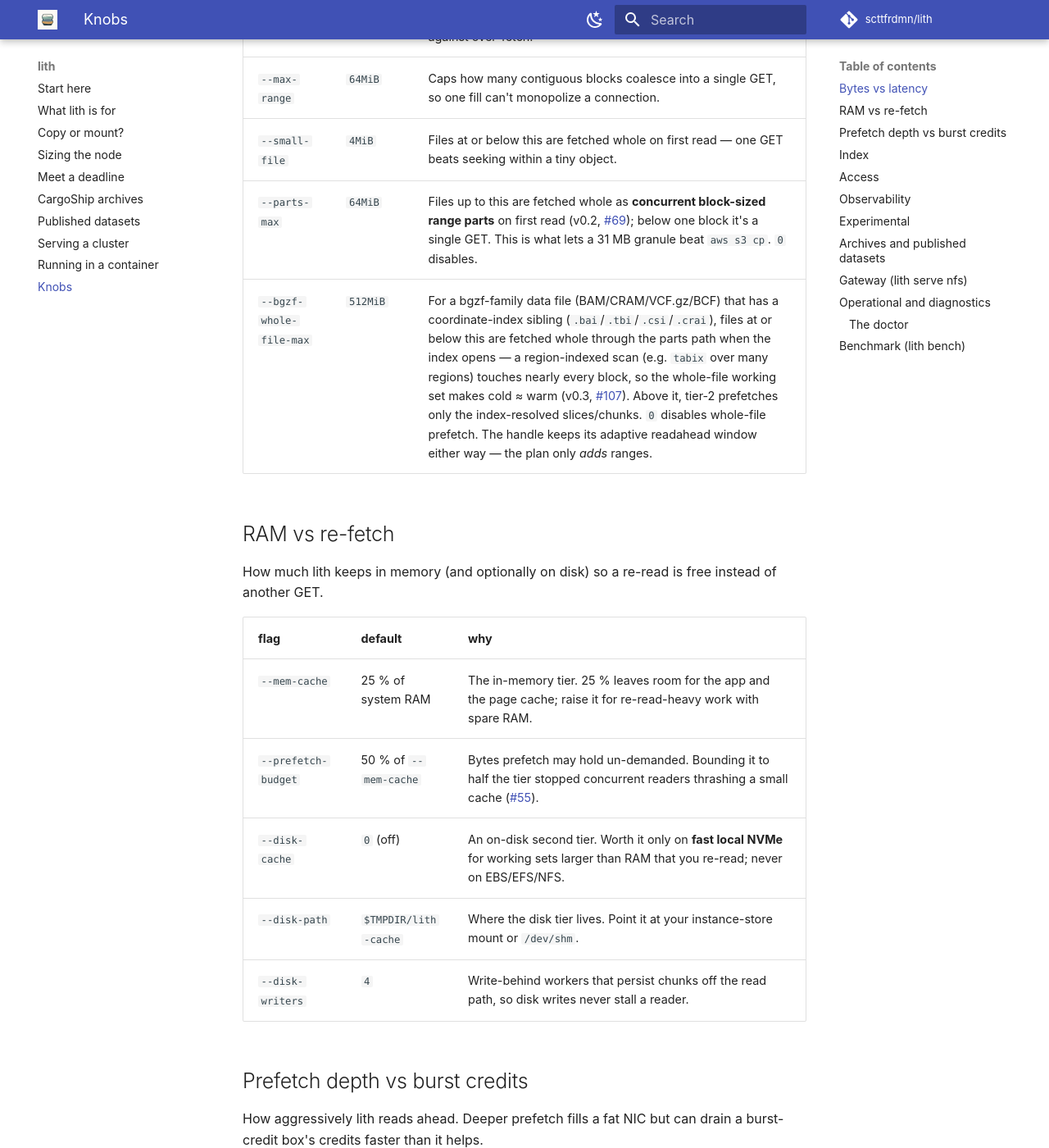
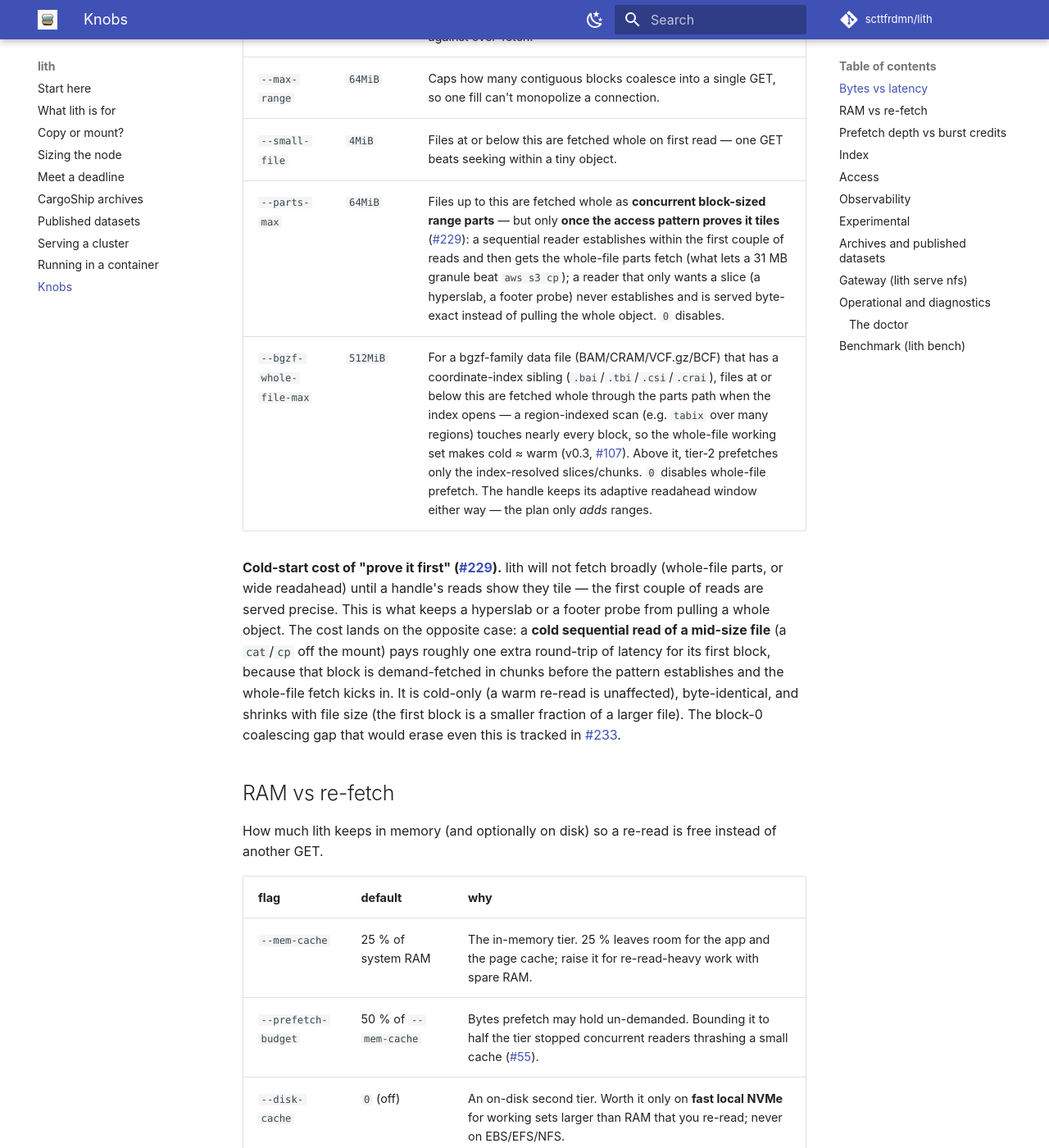
Before and after one commit to scttfrdmn/lith, an MkDocs documentation site: the page built from docs/knobs.md, in a window 1280 px wide and 1400 px high, scrolled down 519 px. Shown: the whole window at 82% size. Built offline with MkDocs 1.6.1 and Material for MkDocs 9.7.7, drawn with Linux system fonts in a browser that asks for light colours; comment, search, counter and statistics services are not loaded.

Commit message:
docs(#229): state the cold-start cost of establish-before-broad-fetch
knobs.md: --parts-max fires once the access pattern tiles, not at open; and a
cold sequential read of a mid-size file pays ~1 extra round-trip for block 0
before the whole-file fetch kicks in (cold-only, byte-identical, size-decaying).
Points at #233 for the block-0 coalescing gap. Stated where a user meets the
tradeoff, like the gateway-is-a-funnel note.

```diff
--- a/docs/knobs.md
+++ b/docs/knobs.md
@@ -15,8 +15,17 @@ bandwidth on bytes you won't use.
 | `--block-size` | `8MiB` | The fill/readahead unit — a run of 1 MiB cache chunks coalesced into one range GET. 8 MiB balances round-trip amortization against over-fetch. |
 | `--max-range` | `64MiB` | Caps how many contiguous blocks coalesce into a single GET, so one fill can't monopolize a connection. |
 | `--small-file` | `4MiB` | Files at or below this are fetched whole on first read — one GET beats seeking within a tiny object. |
-| `--parts-max` | `64MiB` | Files up to this are fetched whole as **concurrent block-sized range parts** on first read (v0.2, [#69](https://github.com/scttfrdmn/lith/issues/69)); below one block it's a single GET. This is what lets a 31 MB granule beat `aws s3 cp`. `0` disables. |
+| `--parts-max` | `64MiB` | Files up to this are fetched whole as **concurrent block-sized range parts** — but only **once the access pattern proves it tiles** ([#229](https://github.com/scttfrdmn/lith/issues/229)): a sequential reader establishes within the first couple of reads and then gets the whole-file parts fetch (what lets a 31 MB granule beat `aws s3 cp`); a reader that only wants a slice (a hyperslab, a footer probe) never establishes and is served byte-exact instead of pulling the whole object. `0` disables. |
 | `--bgzf-whole-file-max` | `512MiB` | For a bgzf-family data file (BAM/CRAM/VCF.gz/BCF) that has a coordinate-index sibling (`.bai`/`.tbi`/`.csi`/`.crai`), files at or below this are fetched whole through the parts path when the index opens — a region-indexed scan (e.g. `tabix` over many regions) touches nearly every block, so the whole-file working set makes cold ≈ warm (v0.3, [#107](https://github.com/scttfrdmn/lith/issues/107)). Above it, tier-2 prefetches only the index-resolved slices/chunks. `0` disables whole-file prefetch. The handle keeps its adaptive readahead window either way — the plan only *adds* ranges. |
+
+**Cold-start cost of "prove it first" ([#229](https://github.com/scttfrdmn/lith/issues/229)).** lith will not fetch
+broadly (whole-file parts, or wide readahead) until a handle's reads show they tile — the first couple of reads are
+served precise. This is what keeps a hyperslab or a footer probe from pulling a whole object. The cost lands on the
+opposite case: a **cold sequential read of a mid-size file** (a `cat`/`cp` off the mount) pays roughly one extra
+round-trip of latency for its first block, because that block is demand-fetched in chunks before the pattern
+establishes and the whole-file fetch kicks in. It is cold-only (a warm re-read is unaffected), byte-identical, and
+shrinks with file size (the first block is a smaller fraction of a larger file). The block-0 coalescing gap that
+would erase even this is tracked in [#233](https://github.com/scttfrdmn/lith/issues/233).
 
 ## RAM vs re-fetch
 
```
